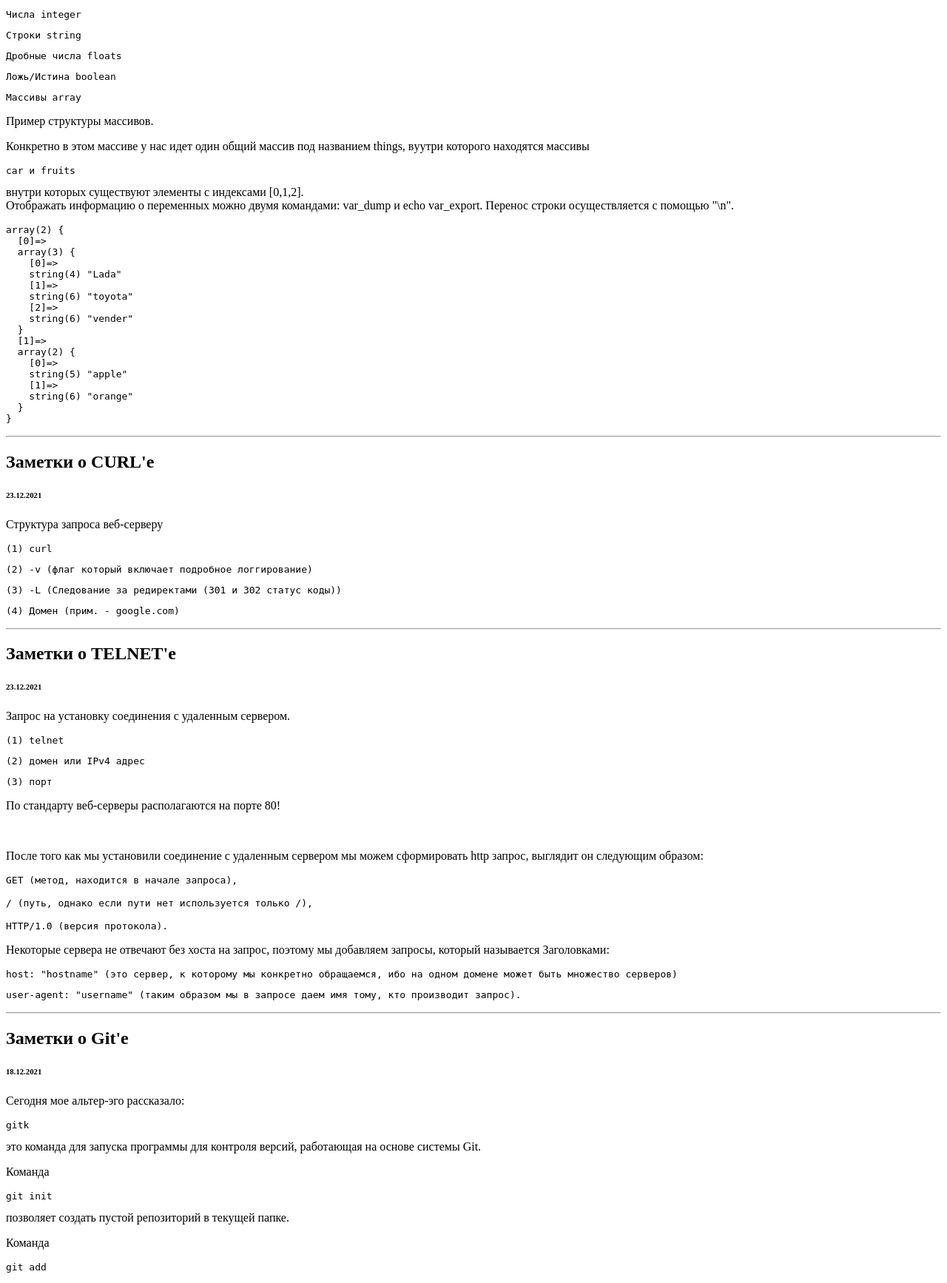
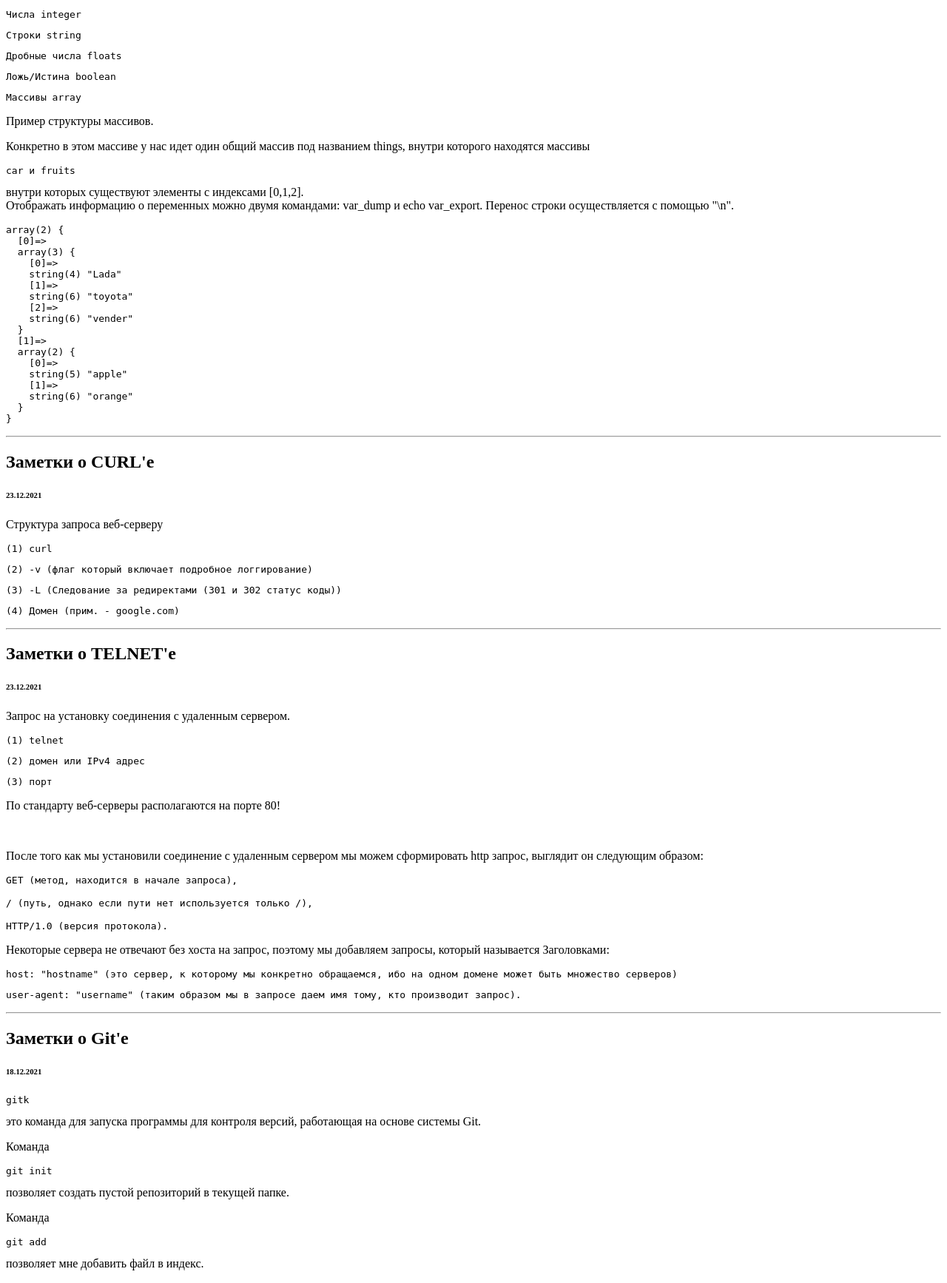
Before and after one commit to TheHersheee/blog, a PHP site: page / in a window 1280 px wide. Shown: the part 213-1947 px from the top of the page at 74% size. Run offline with PHP 8.4, Linux system fonts and the light colour scheme.

Commit message:
correction posts

```diff
--- a/posts/git.php
+++ b/posts/git.php
@@ -1,7 +1,6 @@
 <h2>Заметки о Git'е</h2>
 <h6>18.12.2021</h6>
 <p>
-    Сегодня мое альтер-эго рассказало:
     <pre>gitk</pre>
     это команда для запуска программы для контроля версий, работающая на основе системы Git.
 </p>
--- a/posts/variable.php
+++ b/posts/variable.php
@@ -11,7 +11,7 @@
 <p>Пример структуры массивов.</p>
     <p>Конкретно в этом массиве у нас идет один общий массив под названием
     </pre>things</pre>,
-    вyутри которого находятся массивы
+    внутри которого находятся массивы
     <pre>car и fruits</pre>
     внутри которых существуют элементы с индексами [0,1,2].
     <br>
```
